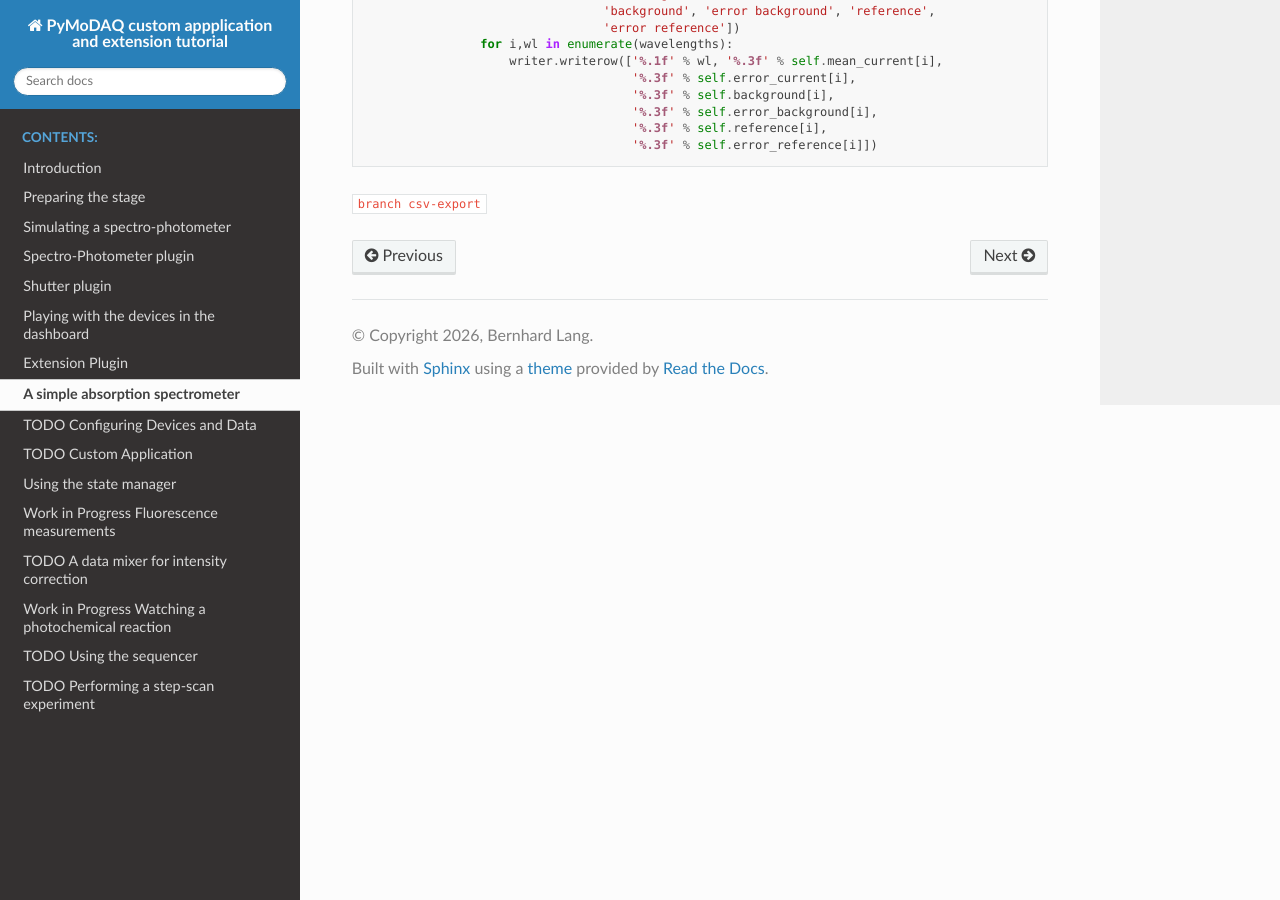
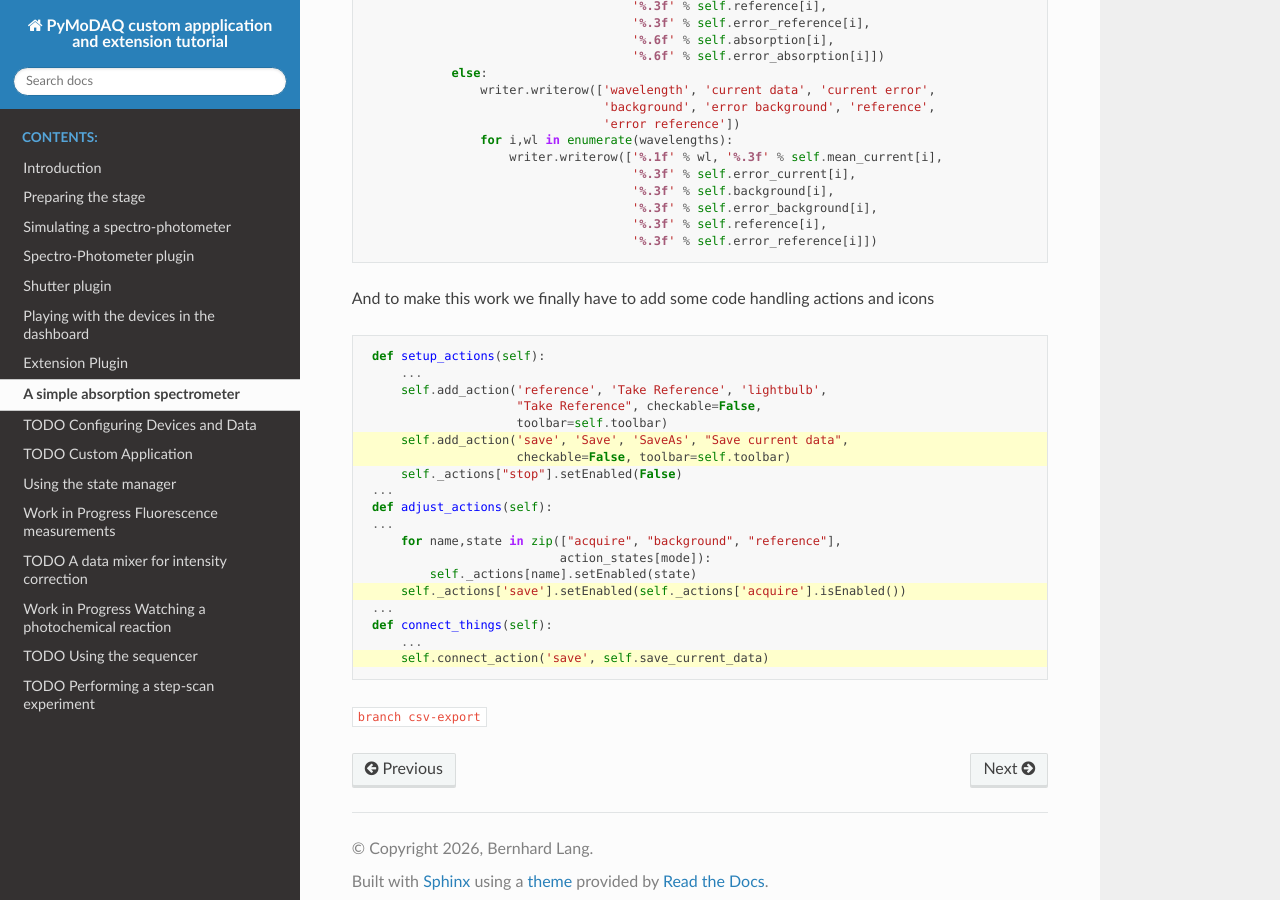
Before and after one commit to bernhardlang/pymodaq_extension_tutorial, a Sphinx documentation site: the page built from source/absorption.rst, in a window 1280 px wide and 900 px high, scrolled down 9019 px. Built offline with Sphinx 7.4.7 and the Read the Docs theme 3.1.0, drawn with Linux system fonts in a browser that asks for light colours; some of the changed text lies outside the part shown.

Commit message:
extension wit data csv storage

```diff
--- a/source/absorption.rst
+++ b/source/absorption.rst
@@ -365,7 +365,7 @@
             self.affect_to('save', file_menu)
             file_menu.addSeparator()
 
-And finally a method for the data export
+The H5 format is PyMoDAQ's preferred way of data storage. However, for the sake of simplicty and not to overload this chapter, we add here a method for exporting the data in CSV format. PyMoDAQ's viewers aready have such functionality on board. But we'd like to have all relevant data and error in one file. Exporting data in H5 (and re-importing them in an appropriate reader) will be covered in a further chapter.
 
 .. code-block::
 
@@ -444,4 +444,30 @@
                                          '%.3f' % self.reference[i],
                                          '%.3f' % self.error_reference[i]])
 
+And to make this work we finally have to add some code handling actions and icons
+
+.. code-block::
+   :emphasize-lines: 6,7,15,19
+
+    def setup_actions(self):
+        ...
+        self.add_action('reference', 'Take Reference', 'lightbulb',
+                        "Take Reference", checkable=False,
+                        toolbar=self.toolbar)
+        self.add_action('save', 'Save', 'SaveAs', "Save current data",
+                        checkable=False, toolbar=self.toolbar)
+        self._actions["stop"].setEnabled(False)
+    ...
+    def adjust_actions(self):
+    ...
+        for name,state in zip(["acquire", "background", "reference"],
+                              action_states[mode]):
+            self._actions[name].setEnabled(state)
+        self._actions['save'].setEnabled(self._actions['acquire'].isEnabled())
+    ...
+    def connect_things(self):
+        ...
+        self.connect_action('save', self.save_current_data)
+
+
 :code:`branch csv-export`
```
